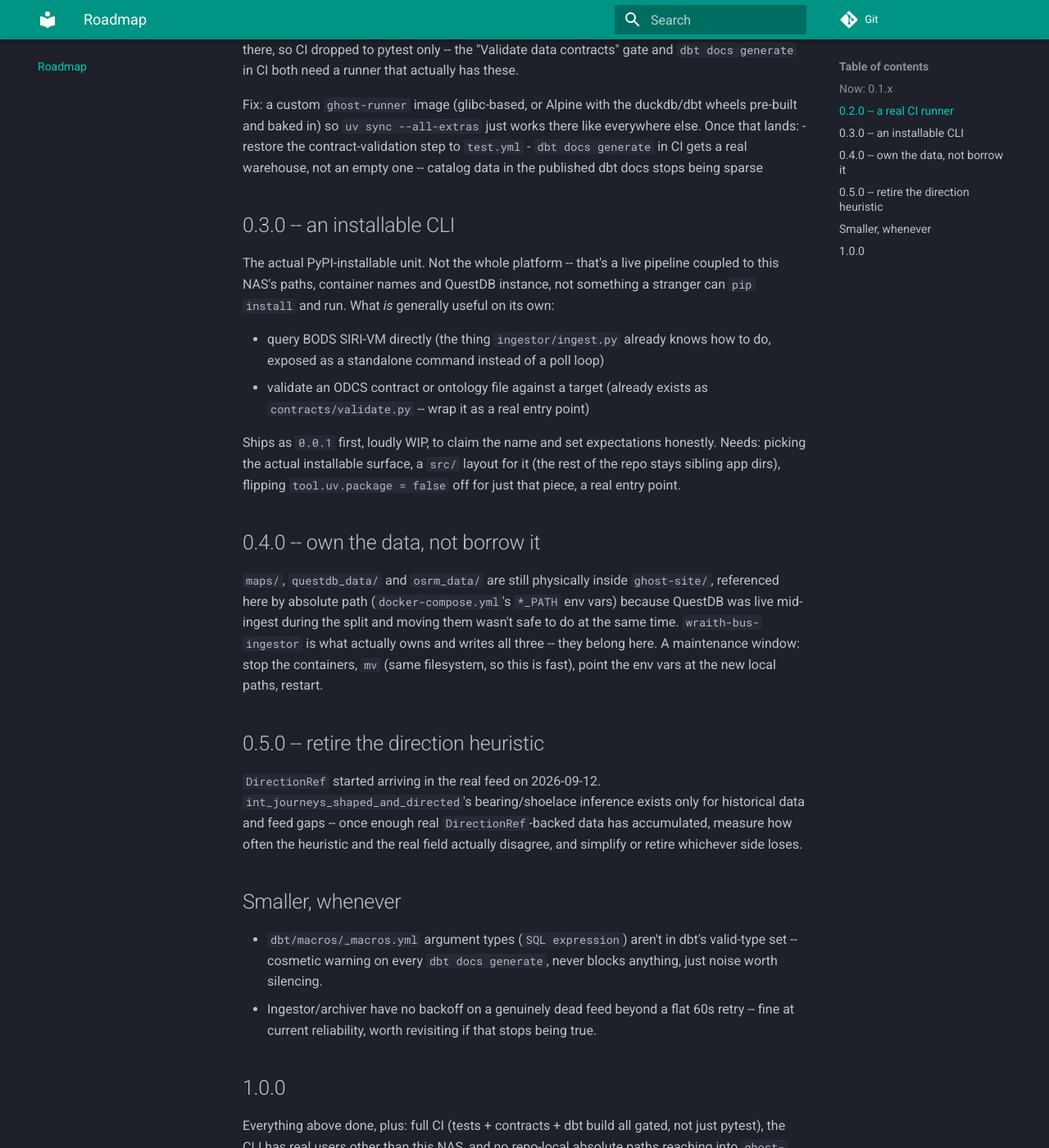
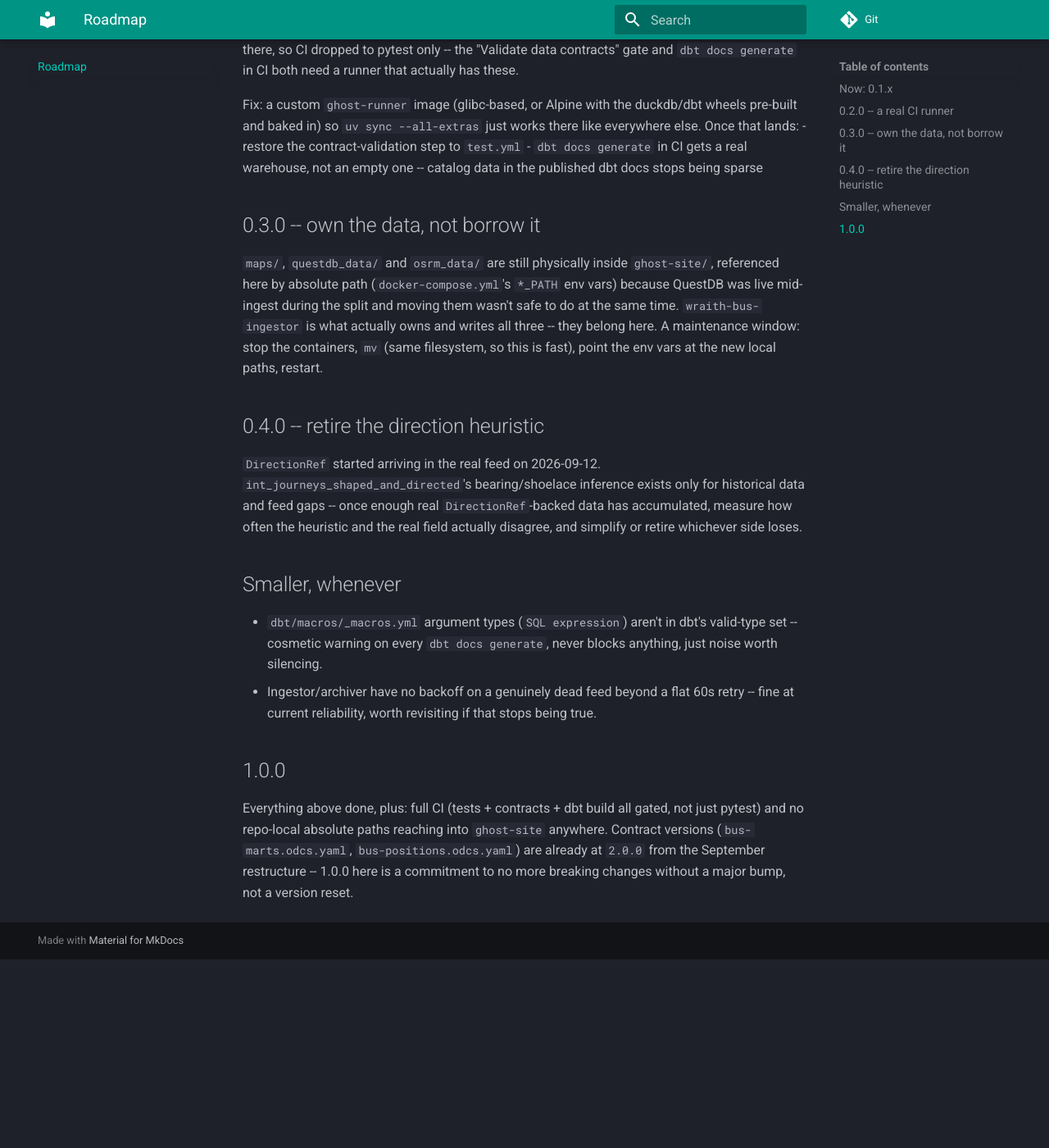
Before and after one commit to wraith-proxy/wraith-bus-ingestor, an MkDocs documentation site: the page built from docs/ROADMAP.md, in a window 1280 px wide and 1400 px high, scrolled down 541 px. Shown: the whole window at 82% size. Built offline with MkDocs 1.6.1 and Material for MkDocs 9.7.7, drawn with Linux system fonts in a browser that asks for light colours; after the commit the page ends 1711 px from its top, so only the background shows below that; some of the changed text lies outside the part shown.

Commit message:
:recycle: fix/TJP-13091: drop PyPI/CLI badges and roadmap milestone -- not a package candidate

```diff
--- a/docs/ROADMAP.md
+++ b/docs/ROADMAP.md
@@ -25,24 +25,7 @@ works there like everywhere else. Once that lands:
 - `dbt docs generate` in CI gets a real warehouse, not an empty one --
   catalog data in the published dbt docs stops being sparse
 
-## 0.3.0 -- an installable CLI
-
-The actual PyPI-installable unit. Not the whole platform -- that's a live
-pipeline coupled to this NAS's paths, container names and QuestDB instance,
-not something a stranger can `pip install` and run. What *is* generally
-useful on its own:
-
-- query BODS SIRI-VM directly (the thing `ingestor/ingest.py` already
-  knows how to do, exposed as a standalone command instead of a poll loop)
-- validate an ODCS contract or ontology file against a target (already
-  exists as `contracts/validate.py` -- wrap it as a real entry point)
-
-Ships as `0.0.1` first, loudly WIP, to claim the name and set expectations
-honestly. Needs: picking the actual installable surface, a `src/` layout
-for it (the rest of the repo stays sibling app dirs), flipping
-`tool.uv.package = false` off for just that piece, a real entry point.
-
-## 0.4.0 -- own the data, not borrow it
+## 0.3.0 -- own the data, not borrow it
 
 `maps/`, `questdb_data/` and `osrm_data/` are still physically inside
 `ghost-site/`, referenced here by absolute path (`docker-compose.yml`'s
@@ -52,7 +35,7 @@ what actually owns and writes all three -- they belong here. A maintenance
 window: stop the containers, `mv` (same filesystem, so this is fast), point
 the env vars at the new local paths, restart.
 
-## 0.5.0 -- retire the direction heuristic
+## 0.4.0 -- retire the direction heuristic
 
 `DirectionRef` started arriving in the real feed on 2026-09-12.
 `int_journeys_shaped_and_directed`'s bearing/shoelace inference exists only
@@ -72,8 +55,8 @@ actually disagree, and simplify or retire whichever side loses.
 ## 1.0.0
 
 Everything above done, plus: full CI (tests + contracts + dbt build all
-gated, not just pytest), the CLI has real users other than this NAS, and
-no repo-local absolute paths reaching into `ghost-site` anywhere. Contract
+gated, not just pytest) and no repo-local absolute paths reaching into
+`ghost-site` anywhere. Contract
 versions (`bus-marts.odcs.yaml`, `bus-positions.odcs.yaml`) are already at
 `2.0.0` from the September restructure -- 1.0.0 here is a commitment to no
 more breaking changes without a major bump, not a version reset.
```
Also changed, not shown: README.md (+0 -3 lines).
